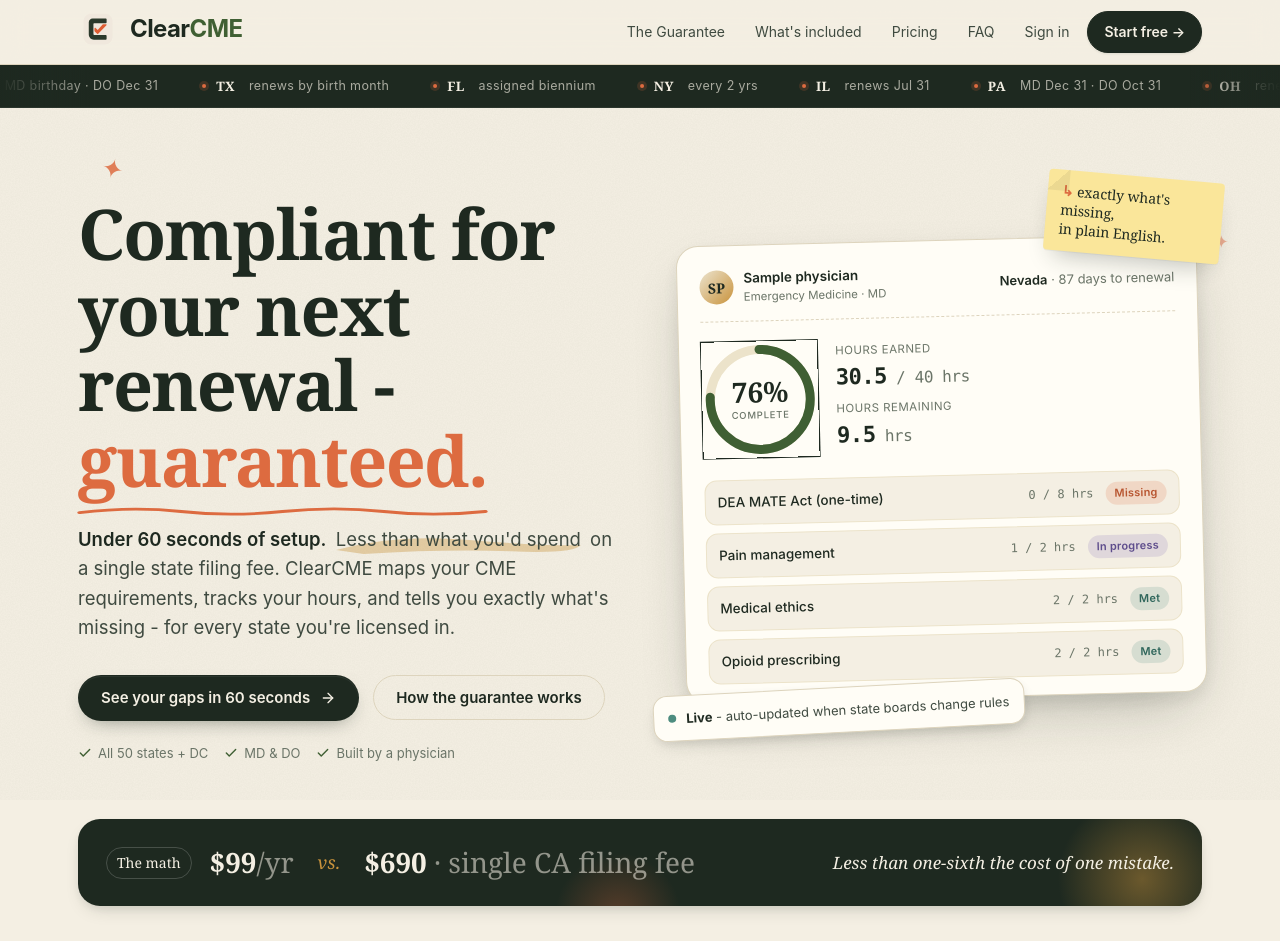
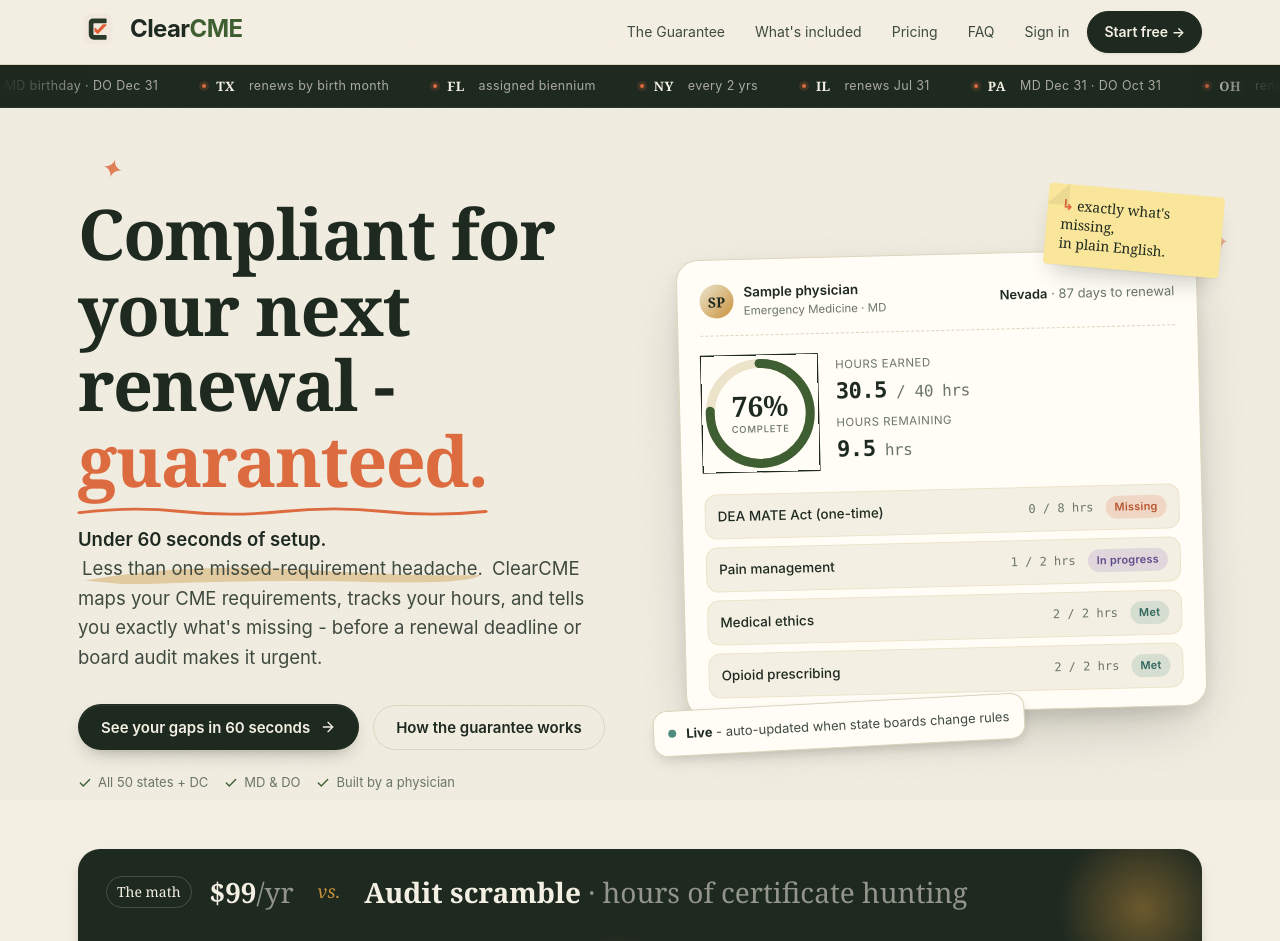
Before and after one commit to michaelrushtonjr/clearcme-site, a Next.js app: page / in a window 1280 px wide. Shown: the top 941 px of the page. Built offline with nearby package versions, Linux system fonts and the light colour scheme.

Commit message:
Reframe landing pricing around audit risk

```diff
--- a/app/page.tsx
+++ b/app/page.tsx
@@ -697,8 +697,8 @@
       <div className="wrap">
         <SectionHead
           eyebrow="Pricing"
-          title="Less than half the cost of one state filing fee."
-          body="Start free. Upgrade only if you need it. The guarantee covers Essential and Pro."
+          title="Less than the cost of one compliance scramble."
+          body="Start free. Upgrade only if you need audit-ready exports, reminders, and the $1,000 Compliance Promise."
         />
         <div className="price-grid">
           <div className="plan reveal">
@@ -874,9 +874,9 @@
               </h1>
               <p className="hero-sub">
                 <strong>Under 60 seconds of setup.</strong>{" "}
-                <span className="swash">Less than what you&apos;d spend</span> on a single state filing fee. ClearCME
-                maps your CME requirements, tracks your hours, and tells you exactly what&apos;s missing - for every
-                state you&apos;re licensed in.
+                <span className="swash">Less than one missed-requirement headache.</span> ClearCME maps your CME
+                requirements, tracks your hours, and tells you exactly what&apos;s missing - before a renewal deadline or
+                board audit makes it urgent.
               </p>
               <div className="hero-cta-row">
                 <CtaLink>
@@ -908,10 +908,10 @@
                 </span>
                 <span className="vs">vs.</span>
                 <span className="num">
-                  $690<span className="sm"> · single CA filing fee</span>
+                  Audit scramble<span className="sm"> · hours of certificate hunting</span>
                 </span>
               </div>
-              <div className="tag-r">Less than one-sixth the cost of one mistake.</div>
+              <div className="tag-r">Less painful than reconstructing CME after the board asks.</div>
             </div>
           </div>
         </section>
```
